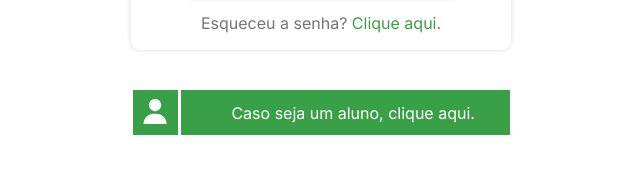
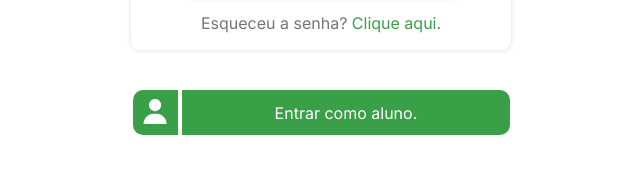
Before and after one commit to sisgha/sisgha-app-nuxt, a Nuxt app: page / in a window 1280 px wide. Shown: the part 488-662 px from the top of the page, without its empty margins (319-959 px from the left). Built offline with nearby package versions, Linux system fonts and the light colour scheme.

Commit message:
add new routes

```diff
--- a/pages/index.vue
+++ b/pages/index.vue
@@ -5,7 +5,7 @@
     <link href="https://fonts.googleapis.com/css2?family=Inter:wght@400;500;700&display=swap" rel="stylesheet">
 
     <main>
-        <div class="container1">
+        <div class="container">
             <div class="conteudo">
                 <!-- Login Professor / DAPE -->
                 <div class="cadastro">
@@ -26,7 +26,7 @@
                     </div>
 
                     <!-- Botão de login -->
-                    <a href="./curso">
+                    <a class="loginFuncionario" href="">
                         <button class="botaoDeLogin">
                                 <h3 class="fonte">
                                     Entrar
@@ -41,15 +41,17 @@
                 </div>
 
                 <!-- Login Aluno -->
+                <a class="loginAluno" href="">
                     <div class="cartaoDoAluno">
                         <div class="iconeDoAluno">
                             <img class="iconeDeUsuario" src="@/assets/UserIcon.svg" alt="Icone de Usuário">
                         </div>
                         <div class="divider"></div>
                         <div class="descricaoDoCartao">
-                        <p class="fonte textoDoCartao">Caso seja um aluno, clique aqui.</p>
+                            <p class="fonte textoDoCartao">Entrar como aluno.</p>
                         </div>
                     </div>
+                </a>
             </div>
         </div>
     </main>
@@ -87,12 +89,12 @@ main {
     justify-content: center;
     justify-items: center;
 }
-.container1 {
+.container {
     width: 100vw;
     height: 100vh;
 
     display: flex;
-    flex-direction: row;
+    flex-direction: column;
     justify-content: center;
     align-items: center;
 }
@@ -196,6 +198,9 @@ main {
     }
 
     /* Botao de Login */
+    .loginFuncionario {
+        text-decoration: none;
+    }
     .botaoDeLogin {
         width: 275px;
         height: 50px;
@@ -260,6 +265,9 @@ main {
     }
 
     /* Cartao do Aluno */
+    .loginAluno {
+        text-decoration: none;
+    }
     .cartaoDoAluno {
         display: flex;
         width: 380px;
@@ -272,19 +280,22 @@ main {
     .descricaoDoCartao {
         display: flex;
         background-color: #39A048;
+        justify-content: center;
+        justify-items: center;
 
         transition-timing-function: ease-in-out;
         transition: all 500ms;
     }
-    .descricaoDoCartao:hover {
-        background-color: #3AD250;
-
-        transition: all 500ms;
+    .descricaoDoCartao {
+        width: 335px;
+        height: 45px;
+        border-radius: 0 10px 10px 0;
+        margin-right: 1.5px;
     }
     .iconeDoAluno {
         width: 45px;
         height: 45px;
-
+        border-radius: 10px 0 0 10px;
         margin-left: 1.5px;
     }
     .iconeDeUsuario {
@@ -297,22 +308,31 @@ main {
         margin-bottom: 9px;
     }
     .divider {
-        width: 4px;
+        width: 5px;
         height: 45px;
 
         background-color: white;
     }
-    .descricaoDoCartao {
-        width: 335px;
-        height: 45px;
-
-        margin-right: 1.5px;
-    }
     .textoDoCartao {
         color: white;
-
+        text-align: center;
         margin-top: 13px;
         margin-bottom: 13px;
-        margin-left: 50px;
+    }
+    .descricaoDoCartao:hover {
+        background-color: #3AD250;
+
+        transition: all 500ms;
+    }
+
+
+    /* LAYOUT MOBILE */
+    @media (max-width: 380px) {
+        .cadastro {
+            width: 90vw;
+        }
+        .cartaoDoAluno {
+            width: 90vw;
+        }
     }
 </style>
```
Lines whose indentation alone changed are shown as unchanged.
